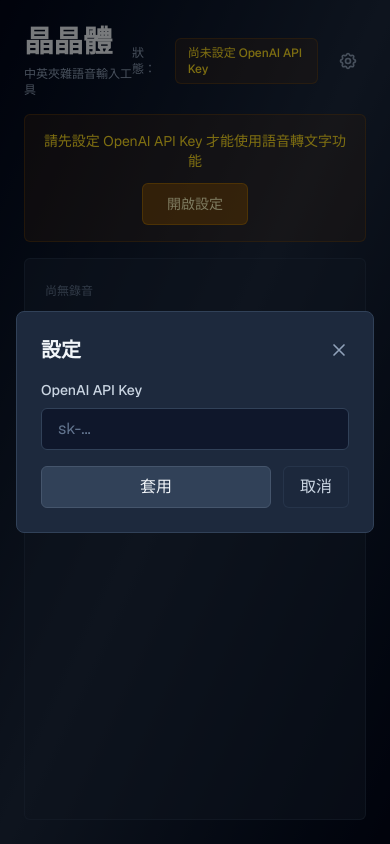
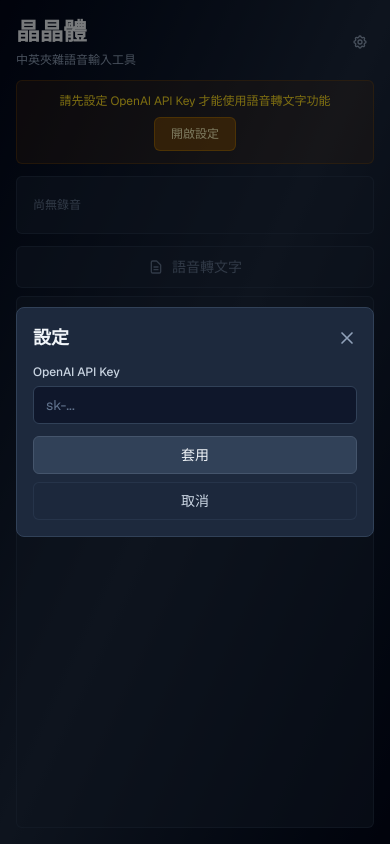
Before and after one commit to wei-yiting/jin-t-frontend, a Next.js app: page / in a window 390 px wide. Both pictures are taken after a click on the button "設定". Built offline with nearby package versions, Linux system fonts and the light colour scheme.

Commit message:
ui: add RWD for mobild view

```diff
--- a/app/page.tsx
+++ b/app/page.tsx
@@ -265,30 +265,32 @@ export default function Home() {
 
   return (
     <div className="h-screen flex items-center justify-center bg-linear-to-br from-slate-950 via-slate-800 to-slate-950 font-sans overflow-hidden">
-      <main className="h-full w-full max-w-5xl flex flex-col gap-4 py-6 px-6 sm:px-8 lg:px-12">
-        <div className="flex items-center justify-between shrink-0">
+      <main className="h-full w-full max-w-5xl flex flex-col gap-3 sm:gap-4 py-4 sm:py-6 px-4 sm:px-6 md:px-8 lg:px-12">
+        <div className="flex flex-row items-center justify-between shrink-0 gap-3">
           <div>
-            <h1 className="text-3xl font-bold tracking-tight text-slate-100">
+            <h1 className="text-2xl sm:text-3xl font-bold tracking-tight text-slate-100">
               晶晶體
             </h1>
-            <p className="text-xs text-slate-400 mt-1.5">
+            <p className="text-xs text-slate-400 mt-1 sm:mt-1.5">
               中英夾雜語音輸入工具
             </p>
           </div>
-          <div className="flex items-center justify-end gap-3">
-            <span className="text-xs font-medium text-slate-400">狀態：</span>
-            <span
-              className={`px-3 py-1.5 rounded-md text-xs font-medium ${getStatusColor()}`}
-            >
-              {getStatusText()}
-            </span>
+          <div className="flex items-center gap-2 sm:gap-3">
+            <div className="hidden sm:flex items-center gap-2 sm:gap-3">
+              <span className="text-xs font-medium text-slate-400">狀態：</span>
+              <span
+                className={`px-2 sm:px-3 py-1 sm:py-1.5 rounded-md text-xs font-medium ${getStatusColor()}`}
+              >
+                {getStatusText()}
+              </span>
+            </div>
             <button
               onClick={() => setIsSettingsOpen(true)}
-              className="p-2 text-slate-400 hover:text-slate-300 transition-colors"
+              className="p-1.5 sm:p-2 text-slate-400 hover:text-slate-300 transition-colors"
               title="設定"
             >
               <svg
-                className="w-5 h-5"
+                className="w-4 h-4 sm:w-5 sm:h-5"
                 fill="none"
                 stroke="currentColor"
                 viewBox="0 0 24 24"
@@ -313,13 +315,13 @@ export default function Home() {
 
         {/* API Key 提示 */}
         {status === "no-api-key" && (
-          <div className="bg-yellow-900/20 border border-yellow-700/30 rounded-md p-4 text-center shrink-0">
-            <p className="text-yellow-300 text-sm mb-3">
+          <div className="bg-yellow-900/20 border border-yellow-700/30 rounded-md p-3 sm:p-4 text-center shrink-0">
+            <p className="text-yellow-300 text-xs sm:text-sm mb-2 sm:mb-3">
               請先設定 OpenAI API Key 才能使用語音轉文字功能
             </p>
             <button
               onClick={() => setIsSettingsOpen(true)}
-              className="px-6 py-2.5 bg-yellow-700/50 hover:bg-yellow-700/70 text-yellow-100 font-medium rounded-md border border-yellow-600/50 hover:border-yellow-500/50 transition-all duration-200 text-sm"
+              className="px-4 sm:px-6 py-2 sm:py-2.5 bg-yellow-700/50 hover:bg-yellow-700/70 text-yellow-100 font-medium rounded-md border border-yellow-600/50 hover:border-yellow-500/50 transition-all duration-200 text-xs sm:text-sm"
             >
               開啟設定
             </button>
@@ -328,9 +330,9 @@ export default function Home() {
 
         {/* 錄音控制區域 */}
         <div className="w-full shrink-0">
-          <div className="flex items-center gap-3">
+          <div className="flex flex-col sm:flex-row items-stretch sm:items-center gap-2 sm:gap-3">
             {/* 音訊播放器 */}
-            <div className="bg-slate-800/50 border border-slate-700/50 rounded-md p-3 flex-1">
+            <div className="bg-slate-800/50 border border-slate-700/50 rounded-md p-2 sm:p-3 flex-1 order-2 sm:order-0">
               {audioUrl ? (
                 <audio src={audioUrl} controls className="w-full" />
               ) : (
@@ -341,10 +343,10 @@ export default function Home() {
             </div>
             {/* 開始/停止錄音按鈕 */}
             {status === "idle" && (
-              <>
+              <div className="flex flex-row gap-2 sm:gap-3 shrink-0 order-1 sm:order-0">
                 <button
                   onClick={handleStartRecording}
-                  className="px-6 py-2.5 bg-slate-700 hover:bg-slate-600 text-slate-100 font-medium rounded-md border border-slate-600 hover:border-slate-500 transition-all duration-200 text-sm shrink-0 flex items-center gap-2"
+                  className="flex-1 sm:flex-none px-4 sm:px-6 py-2 sm:py-2.5 bg-slate-700 hover:bg-slate-600 text-slate-100 font-medium rounded-md border border-slate-600 hover:border-slate-500 transition-all duration-200 text-xs sm:text-sm flex items-center justify-center gap-2"
                 >
                   <svg
                     className="w-4 h-4 text-red-400"
@@ -362,7 +364,7 @@ export default function Home() {
                   </svg>
                   開始錄音
                 </button>
-                <label className="px-6 py-2.5 bg-slate-700 hover:bg-slate-600 text-slate-100 font-medium rounded-md border border-slate-600 hover:border-slate-500 transition-all duration-200 text-sm shrink-0 cursor-pointer flex items-center gap-2">
+                <label className="flex-1 sm:flex-none px-4 sm:px-6 py-2 sm:py-2.5 bg-slate-700 hover:bg-slate-600 text-slate-100 font-medium rounded-md border border-slate-600 hover:border-slate-500 transition-all duration-200 text-xs sm:text-sm shrink-0 cursor-pointer flex items-center justify-center gap-2">
                   <svg
                     className="w-4 h-4"
                     fill="none"
@@ -385,12 +387,12 @@ export default function Home() {
                     className="hidden"
                   />
                 </label>
-              </>
+              </div>
             )}
             {status === "recording" && (
               <button
                 onClick={handleStopRecording}
-                className="px-6 py-2.5 bg-slate-800 hover:bg-slate-700 text-slate-100 font-medium rounded-md border border-slate-600 hover:border-slate-500 transition-all duration-200 text-sm flex items-center gap-2 shrink-0"
+                className="w-full sm:w-auto px-4 sm:px-6 py-2 sm:py-2.5 bg-slate-800 hover:bg-slate-700 text-slate-100 font-medium rounded-md border border-slate-600 hover:border-slate-500 transition-all duration-200 text-xs sm:text-sm flex items-center justify-center gap-2 shrink-0 order-1 sm:order-0"
               >
                 <svg
                   className="w-4 h-4 text-red-400"
@@ -407,7 +409,7 @@ export default function Home() {
             {status === "audio-captured" && (
               <button
                 onClick={handleResetRecording}
-                className="px-6 py-2.5 bg-slate-800/50 hover:bg-slate-700/50 text-slate-300 hover:text-slate-200 font-medium rounded-md border border-slate-700/50 hover:border-slate-600/50 transition-all duration-200 text-sm shrink-0 flex items-center gap-2"
+                className="w-full sm:w-auto px-4 sm:px-6 py-2 sm:py-2.5 bg-slate-800/50 hover:bg-slate-700/50 text-slate-300 hover:text-slate-200 font-medium rounded-md border border-slate-700/50 hover:border-slate-600/50 transition-all duration-200 text-xs sm:text-sm shrink-0 flex items-center justify-center gap-2 order-1 sm:order-0"
               >
                 <svg
                   className="w-4 h-4"
@@ -427,10 +429,10 @@ export default function Home() {
               </button>
             )}
             {status === "finished-transcription" && (
-              <>
+              <div className="flex flex-row gap-2 sm:gap-3 shrink-0 order-1 sm:order-0">
                 <button
                   onClick={handleContinueRecording}
-                  className="px-6 py-2.5 bg-slate-700 hover:bg-slate-600 text-slate-100 font-medium rounded-md border border-slate-600 hover:border-slate-500 transition-all duration-200 text-sm shrink-0 flex items-center gap-2"
+                  className="flex-1 sm:flex-none px-4 sm:px-6 py-2 sm:py-2.5 bg-slate-700 hover:bg-slate-600 text-slate-100 font-medium rounded-md border border-slate-600 hover:border-slate-500 transition-all duration-200 text-xs sm:text-sm flex items-center justify-center gap-2"
                 >
                   <svg
                     className="w-4 h-4 text-blue-400"
@@ -456,7 +458,7 @@ export default function Home() {
                 </button>
                 <button
                   onClick={handleResetRecording}
-                  className="px-6 py-2.5 bg-slate-800/50 hover:bg-slate-700/50 text-slate-300 hover:text-slate-200 font-medium rounded-md border border-slate-700/50 hover:border-slate-600/50 transition-all duration-200 text-sm shrink-0 flex items-center gap-2"
+                  className="flex-1 sm:flex-none px-4 sm:px-6 py-2 sm:py-2.5 bg-slate-800/50 hover:bg-slate-700/50 text-slate-300 hover:text-slate-200 font-medium rounded-md border border-slate-700/50 hover:border-slate-600/50 transition-all duration-200 text-xs sm:text-sm flex items-center justify-center gap-2"
                 >
                   <svg
                     className="w-4 h-4"
@@ -474,21 +476,21 @@ export default function Home() {
                   </svg>
                   重新開始
                 </button>
-              </>
+              </div>
             )}
           </div>
         </div>
 
         {/* 轉錄按鈕區域 */}
-        <div className="w-full shrink-0 flex items-center gap-3">
+        <div className="w-full shrink-0 flex flex-col sm:flex-row items-stretch sm:items-center gap-2 sm:gap-3">
           <button
             onClick={handleTranscribeAudio}
             disabled={!audioBlob || status === "transcribing"}
-            className="flex-1 px-6 py-3.5 bg-slate-700 hover:bg-slate-600 disabled:bg-slate-800/50 disabled:cursor-not-allowed disabled:text-slate-500 text-slate-100 font-medium rounded-md border border-slate-600 hover:border-slate-500 disabled:border-slate-700/50 transition-all duration-200 text-base flex items-center justify-center gap-2"
+            className="flex-1 px-4 sm:px-6 py-2.5 sm:py-3.5 bg-slate-700 hover:bg-slate-600 disabled:bg-slate-800/50 disabled:cursor-not-allowed disabled:text-slate-500 text-slate-100 font-medium rounded-md border border-slate-600 hover:border-slate-500 disabled:border-slate-700/50 transition-all duration-200 text-sm sm:text-base flex items-center justify-center gap-2"
           >
             {status === "transcribing" ? (
               <svg
-                className="animate-spin h-5 w-5"
+                className="animate-spin h-4 w-4 sm:h-5 sm:w-5"
                 xmlns="http://www.w3.org/2000/svg"
                 fill="none"
                 viewBox="0 0 24 24"
@@ -509,7 +511,7 @@ export default function Home() {
               </svg>
             ) : (
               <svg
-                className="w-5 h-5"
+                className="w-4 h-4 sm:w-5 sm:h-5"
                 fill="none"
                 stroke="currentColor"
                 viewBox="0 0 24 24"
@@ -529,7 +531,7 @@ export default function Home() {
             value={selectedModel}
             onChange={(e) => setSelectedModel(e.target.value)}
             disabled={status === "transcribing"}
-            className="px-4 py-3.5 bg-slate-800/50 border border-slate-700/50 rounded-md text-slate-100 text-sm font-medium disabled:opacity-50 disabled:cursor-not-allowed focus:outline-none focus:ring-2 focus:ring-slate-600 focus:border-transparent"
+            className="w-full sm:w-auto px-3 sm:px-4 py-2.5 sm:py-3.5 bg-slate-800/50 border border-slate-700/50 rounded-md text-slate-100 text-xs sm:text-sm font-medium disabled:opacity-50 disabled:cursor-not-allowed focus:outline-none focus:ring-2 focus:ring-slate-600 focus:border-transparent"
           >
             <option value="gpt-4o-mini-transcribe">
               GPT-4o Mini Transcribe
@@ -540,16 +542,16 @@ export default function Home() {
 
         {/* 轉錄結果 */}
         <div className="w-full flex-1 flex flex-col min-h-0">
-          <div className="flex items-center justify-between mb-1.5 shrink-0">
-            <label className="text-base font-medium text-slate-300">
+          <div className="flex flex-row items-center justify-between mb-1.5 shrink-0">
+            <label className="text-sm sm:text-base font-medium text-slate-300">
               文字結果：
             </label>
             {resultText && (
               <div className="flex items-center gap-2">
                 {isTextCopied ? (
-                  <span className="px-3 py-1.5 bg-slate-600/60 border border-slate-500/50 text-slate-100 text-sm font-medium rounded-md flex items-center gap-1.5">
+                  <span className="px-2 sm:px-3 py-1 sm:py-1.5 bg-slate-600/60 border border-slate-500/50 text-slate-100 text-xs sm:text-sm font-medium rounded-md flex items-center gap-1.5">
                     <svg
-                      className="w-4 h-4"
+                      className="w-3.5 h-3.5 sm:w-4 sm:h-4"
                       fill="none"
                       stroke="currentColor"
                       viewBox="0 0 24 24"
@@ -567,10 +569,10 @@ export default function Home() {
                 ) : (
                   <button
                     onClick={handleCopyTranscription}
-                    className="px-3 py-1.5 bg-slate-800/50 hover:bg-slate-700/50 border border-slate-700/50 hover:border-slate-600/50 text-slate-300 hover:text-slate-200 text-sm font-medium rounded-md transition-all duration-200 flex items-center gap-1.5"
+                    className="px-2 sm:px-3 py-1 sm:py-1.5 bg-slate-800/50 hover:bg-slate-700/50 border border-slate-700/50 hover:border-slate-600/50 text-slate-300 hover:text-slate-200 text-xs sm:text-sm font-medium rounded-md transition-all duration-200 flex items-center gap-1.5"
                   >
                     <svg
-                      className="w-4 h-4"
+                      className="w-3.5 h-3.5 sm:w-4 sm:h-4"
                       fill="none"
                       stroke="currentColor"
                       viewBox="0 0 24 24"
@@ -589,16 +591,18 @@ export default function Home() {
               </div>
             )}
           </div>
-          <div className="bg-slate-800/50 border border-slate-700/50 rounded-md p-4 flex-1 overflow-hidden flex flex-col">
+          <div className="bg-slate-800/50 border border-slate-700/50 rounded-md p-3 sm:p-4 flex-1 overflow-hidden flex flex-col">
             {resultText ? (
               <textarea
-                value={resultText}
+                value={resultText || ""}
                 onChange={(e) => setResultText(e.target.value)}
-                className="w-full h-full bg-transparent text-slate-200 leading-relaxed text-sm resize-none outline-none overflow-y-auto"
+                className="w-full h-full bg-transparent text-slate-200 leading-relaxed text-xs sm:text-sm resize-none outline-none overflow-y-auto"
                 placeholder="尚無轉錄結果"
               />
             ) : (
-              <div className="text-slate-500 text-sm">尚無轉錄結果</div>
+              <div className="text-slate-500 text-xs sm:text-sm">
+                尚無轉錄結果
+              </div>
             )}
           </div>
         </div>
@@ -606,10 +610,12 @@ export default function Home() {
 
       {/* 設定面板 */}
       {isSettingsOpen && (
-        <div className="fixed inset-0 bg-black/50 flex items-center justify-center z-50">
-          <div className="bg-slate-800 border border-slate-700 rounded-lg p-6 w-full max-w-md mx-4">
-            <div className="flex items-center justify-between mb-4">
-              <h2 className="text-xl font-semibold text-slate-100">設定</h2>
+        <div className="fixed inset-0 bg-black/50 flex items-center justify-center z-50 p-4">
+          <div className="bg-slate-800 border border-slate-700 rounded-lg p-4 sm:p-6 w-full max-w-md">
+            <div className="flex items-center justify-between mb-3 sm:mb-4">
+              <h2 className="text-lg sm:text-xl font-semibold text-slate-100">
+                設定
+              </h2>
               <button
                 onClick={() => {
                   setIsSettingsOpen(false);
@@ -633,9 +639,9 @@ export default function Home() {
                 </svg>
               </button>
             </div>
-            <div className="space-y-4">
+            <div className="space-y-3 sm:space-y-4">
               <div>
-                <label className="block text-sm font-medium text-slate-300 mb-2">
+                <label className="block text-xs sm:text-sm font-medium text-slate-300 mb-1.5 sm:mb-2">
                   OpenAI API Key
                 </label>
                 <input
@@ -643,7 +649,7 @@ export default function Home() {
                   value={apiKeyInput}
                   onChange={(e) => setApiKeyInput(e.target.value)}
                   placeholder="sk-..."
-                  className="w-full px-4 py-2 bg-slate-900 border border-slate-700 rounded-md text-slate-100 placeholder-slate-500 focus:outline-none focus:ring-2 focus:ring-slate-600 focus:border-transparent"
+                  className="w-full px-3 sm:px-4 py-2 bg-slate-900 border border-slate-700 rounded-md text-slate-100 placeholder-slate-500 focus:outline-none focus:ring-2 focus:ring-slate-600 focus:border-transparent text-sm"
                   onKeyDown={(e) => {
                     if (e.key === "Enter") {
                       handleSaveApiKey();
@@ -651,10 +657,10 @@ export default function Home() {
                   }}
                 />
               </div>
-              <div className="flex gap-3">
+              <div className="flex flex-col sm:flex-row gap-2 sm:gap-3">
                 <button
                   onClick={handleSaveApiKey}
-                  className="flex-1 px-4 py-2 bg-slate-700 hover:bg-slate-600 text-slate-100 font-medium rounded-md border border-slate-600 hover:border-slate-500 transition-all duration-200"
+                  className="flex-1 px-4 py-2 bg-slate-700 hover:bg-slate-600 text-slate-100 font-medium rounded-md border border-slate-600 hover:border-slate-500 transition-all duration-200 text-sm"
                 >
                   套用
                 </button>
@@ -663,7 +669,7 @@ export default function Home() {
                     setIsSettingsOpen(false);
                     setApiKeyInput("");
                   }}
-                  className="px-4 py-2 bg-slate-800/50 hover:bg-slate-700/50 text-slate-300 hover:text-slate-200 font-medium rounded-md border border-slate-700/50 hover:border-slate-600/50 transition-all duration-200"
+                  className="flex-1 sm:flex-none px-4 py-2 bg-slate-800/50 hover:bg-slate-700/50 text-slate-300 hover:text-slate-200 font-medium rounded-md border border-slate-700/50 hover:border-slate-600/50 transition-all duration-200 text-sm"
                 >
                   取消
                 </button>
```
